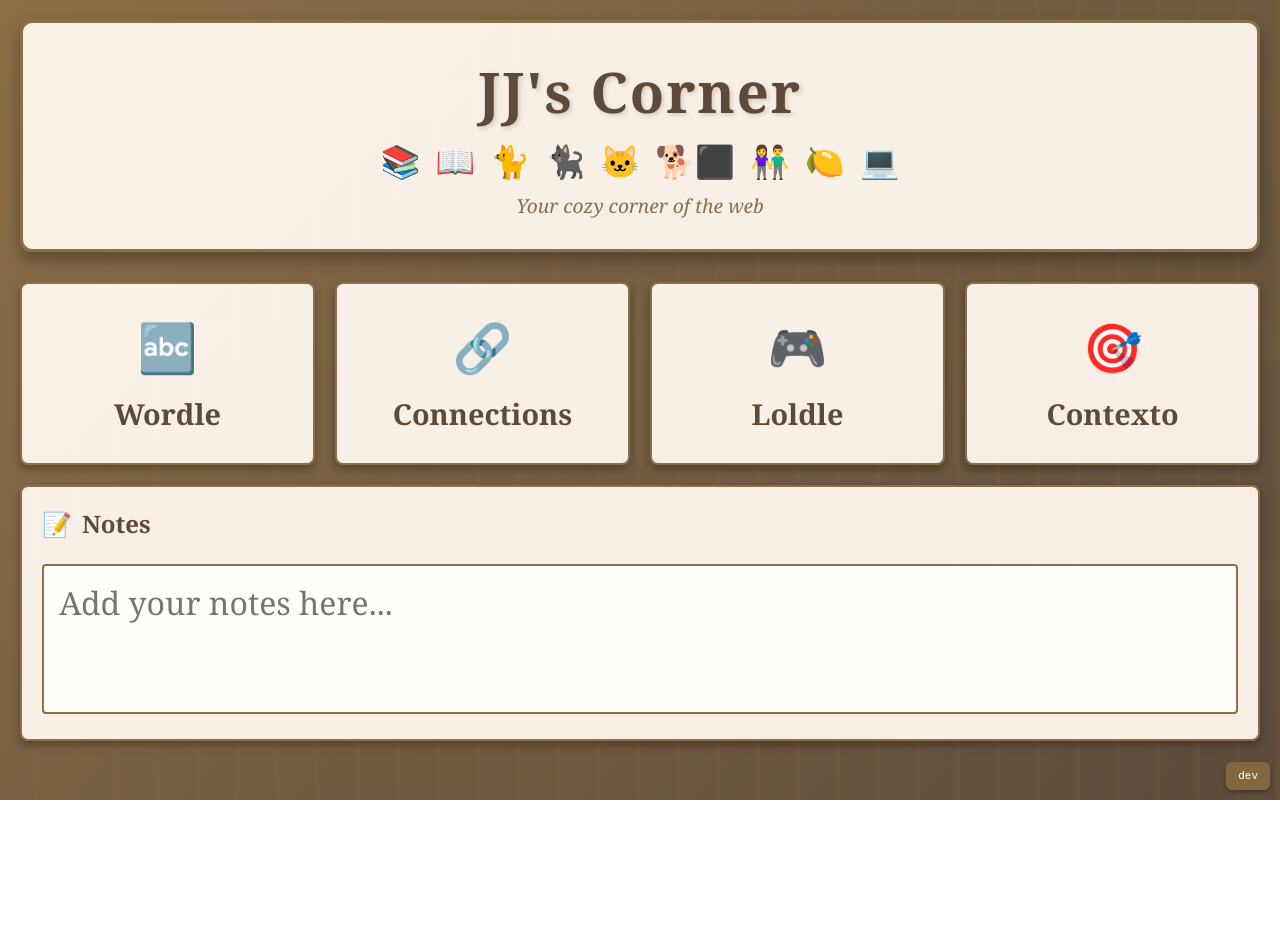
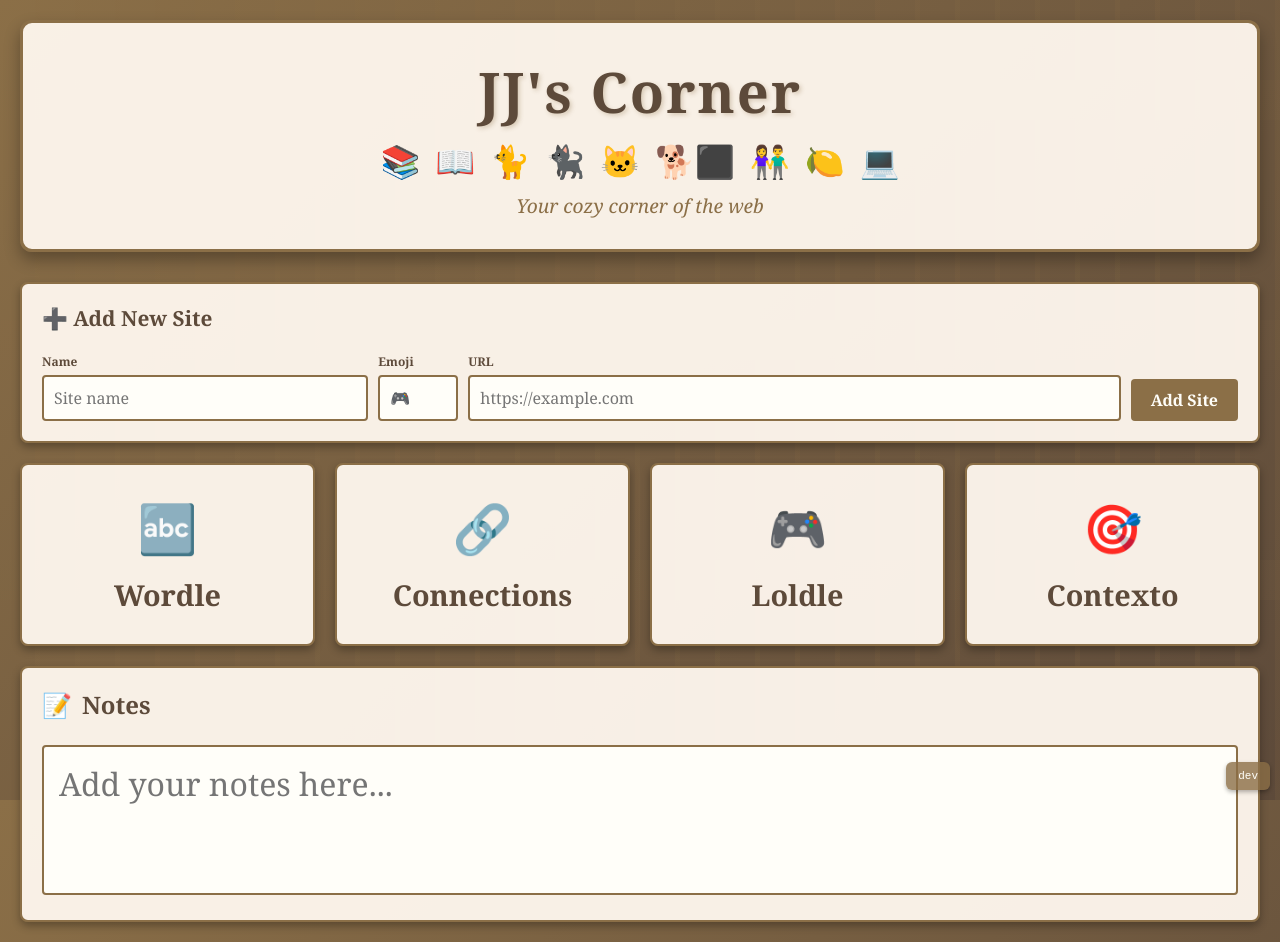
Before and after one commit to AlecRichardson/jc-app, a plain HTML site: page index.html in a window 1280 px wide. Before the commit the page ends 800 px from the top, so only its background shows below. Drawn offline with Linux system fonts and the light colour scheme; no server answers.

Commit message:
Add functionality to add and remove custom sites with localStorage persistence

```diff
--- a/index.html
+++ b/index.html
@@ -98,6 +98,89 @@
             display: block;
             margin-bottom: 15px;
         }
+        .link-card-wrapper {
+            position: relative;
+        }
+        .remove-btn {
+            position: absolute;
+            top: 10px;
+            right: 10px;
+            background: #d32f2f;
+            color: white;
+            border: none;
+            border-radius: 50%;
+            width: 30px;
+            height: 30px;
+            font-size: 18px;
+            cursor: pointer;
+            display: flex;
+            align-items: center;
+            justify-content: center;
+            transition: all 0.3s ease;
+            z-index: 10;
+        }
+        .remove-btn:hover {
+            background: #b71c1c;
+            transform: scale(1.1);
+        }
+        .add-site-section {
+            background: rgba(255, 248, 240, 0.95);
+            padding: 20px;
+            border-radius: 8px;
+            box-shadow: 0 4px 8px rgba(0,0,0,0.3);
+            margin-bottom: 20px;
+            border: 2px solid #8b6f47;
+        }
+        .add-site-section h3 {
+            margin-top: 0;
+            color: #5d4a3a;
+            font-size: 1.3rem;
+        }
+        .add-site-form {
+            display: grid;
+            grid-template-columns: 1fr 80px 2fr auto;
+            gap: 10px;
+            align-items: end;
+        }
+        .add-site-form input {
+            padding: 10px;
+            border: 2px solid #8b6f47;
+            border-radius: 4px;
+            font-size: 16px;
+            background: #fffef9;
+            font-family: 'Georgia', serif;
+        }
+        .add-site-form input:focus {
+            outline: none;
+            border-color: #5d4a3a;
+            box-shadow: 0 0 0 3px rgba(139, 111, 71, 0.2);
+        }
+        .add-site-form button {
+            padding: 10px 20px;
+            background: #8b6f47;
+            color: #fffef9;
+            border: none;
+            border-radius: 4px;
+            cursor: pointer;
+            font-size: 16px;
+            font-family: 'Georgia', serif;
+            font-weight: bold;
+            transition: all 0.3s ease;
+        }
+        .add-site-form button:hover {
+            background: #5d4a3a;
+            transform: translateY(-2px);
+        }
+        .form-group {
+            display: flex;
+            flex-direction: column;
+            gap: 5px;
+        }
+        .form-group label {
+            font-size: 12px;
+            color: #5d4a3a;
+            font-weight: bold;
+        }
         .notes-section {
             background: rgba(255, 248, 240, 0.95);
             padding: 20px;
@@ -167,6 +250,9 @@
             .links-grid {
                 grid-template-columns: 1fr;
             }
+            .add-site-form {
+                grid-template-columns: 1fr;
+            }
             .commit-info {
                 font-size: 10px;
                 padding: 6px 10px;
@@ -198,7 +284,26 @@
             <div class="tagline">Your cozy corner of the web</div>
         </div>
 
-        <div class="links-grid">
+        <div class="add-site-section">
+            <h3>➕ Add New Site</h3>
+            <form class="add-site-form" onsubmit="addSite(event)">
+                <div class="form-group">
+                    <label for="siteName">Name</label>
+                    <input type="text" id="siteName" placeholder="Site name" required>
+                </div>
+                <div class="form-group">
+                    <label for="siteEmoji">Emoji</label>
+                    <input type="text" id="siteEmoji" placeholder="🎮" maxlength="2" required>
+                </div>
+                <div class="form-group">
+                    <label for="siteUrl">URL</label>
+                    <input type="url" id="siteUrl" placeholder="https://example.com" required>
+                </div>
+                <button type="submit">Add Site</button>
+            </form>
+        </div>
+
+        <div class="links-grid" id="linksGrid">
             <a href="https://www.nytimes.com/games/wordle/index.html" target="_blank" class="link-card">
                 <span class="emoji">🔤</span>
                 <h3>Wordle</h3>
@@ -224,6 +329,65 @@
     </div>
 
     <script>
+        // Custom sites management
+        function getCustomSites() {
+            const stored = localStorage.getItem('customSites');
+            return stored ? JSON.parse(stored) : [];
+        }
+
+        function saveCustomSites(sites) {
+            localStorage.setItem('customSites', JSON.stringify(sites));
+        }
+
+        function addSite(event) {
+            event.preventDefault();
+
+            const name = document.getElementById('siteName').value;
+            const emoji = document.getElementById('siteEmoji').value;
+            const url = document.getElementById('siteUrl').value;
+
+            const customSites = getCustomSites();
+            customSites.push({ name, emoji, url, id: Date.now() });
+            saveCustomSites(customSites);
+
+            // Clear form
+            document.getElementById('siteName').value = '';
+            document.getElementById('siteEmoji').value = '';
+            document.getElementById('siteUrl').value = '';
+
+            renderCustomSites();
+        }
+
+        function removeSite(id) {
+            let customSites = getCustomSites();
+            customSites = customSites.filter(site => site.id !== id);
+            saveCustomSites(customSites);
+            renderCustomSites();
+        }
+
+        function renderCustomSites() {
+            const grid = document.getElementById('linksGrid');
+            const customSites = getCustomSites();
+
+            // Remove existing custom site cards
+            const existingCustom = grid.querySelectorAll('.link-card-wrapper');
+            existingCustom.forEach(el => el.remove());
+
+            // Add custom sites
+            customSites.forEach(site => {
+                const wrapper = document.createElement('div');
+                wrapper.className = 'link-card-wrapper';
+                wrapper.innerHTML = `
+                    <button class="remove-btn" onclick="removeSite(${site.id})" title="Remove site">×</button>
+                    <a href="${site.url}" target="_blank" class="link-card">
+                        <span class="emoji">${site.emoji}</span>
+                        <h3>${site.name}</h3>
+                    </a>
+                `;
+                grid.appendChild(wrapper);
+            });
+        }
+
         // Auto-resize textarea function
         function autoResizeTextarea(textarea) {
             textarea.style.height = 'auto';
@@ -243,6 +407,9 @@
         // Initial resize to fit existing content
         autoResizeTextarea(notesArea);
 
+        // Load custom sites on page load
+        renderCustomSites();
+
         // Fetch and display latest commit
         fetch('https://api.github.com/repos/AlecRichardson/jc-app/commits/main')
             .then(response => response.json())
```
